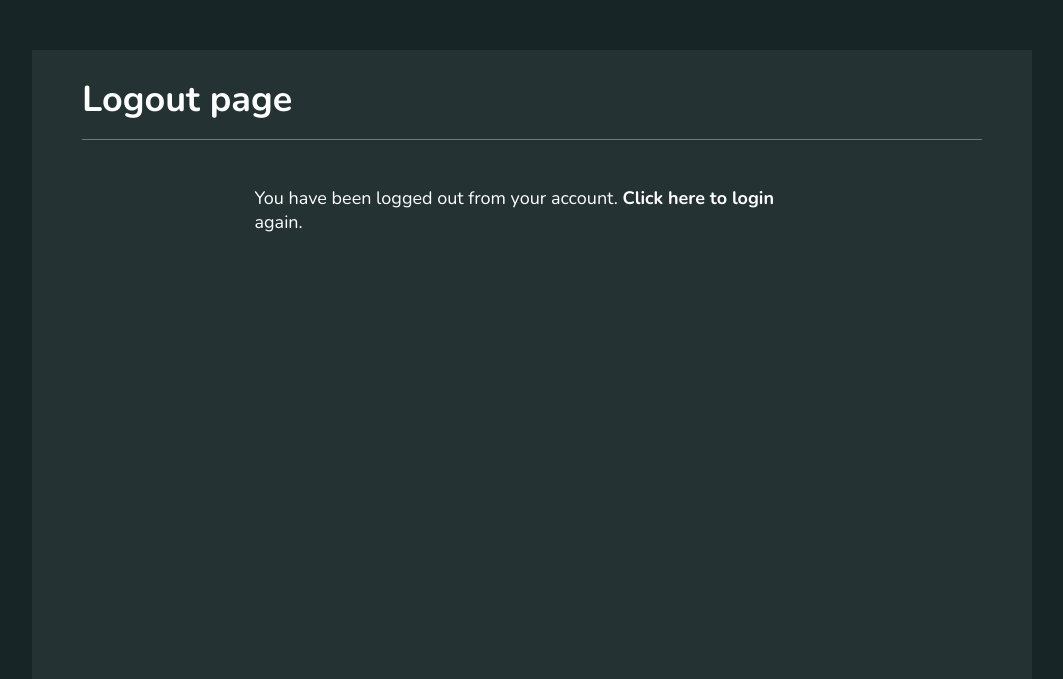
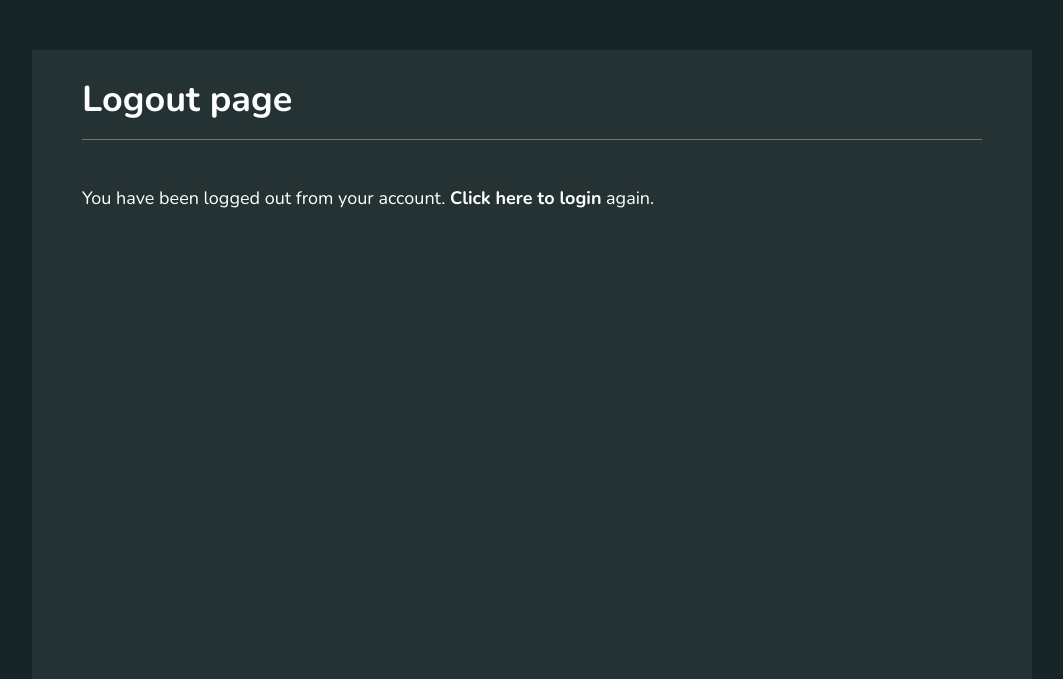
Before and after one commit to WiktorBK/CodingRoutine, a Django app: page /administration/logout/ in a window 1280 px wide. Shown: the part 150-829 px from the top of the page, without its empty margins (108-1171 px from the left). Run offline with Django 4.2, Linux system fonts and the light colour scheme; the visitor is signed in with stand-in values (Sample User, id 1); parts of the project's set-up code (start-up, migrations or seed data) failed here and were passed over.

```diff
--- a/administration/templates/administration/logout.html
+++ b/administration/templates/administration/logout.html
@@ -8,7 +8,7 @@
     </div>
 
     <div id="admin-content">
-        <p>You have been logged out from your account. <a href="{%url 'login' %}"><span style="margin:0; opacity:1; font-size: 18px;">Click here to login</span></a> again.</p>
+        <p style="width: 100%">You have been logged out from your account. <a href="{%url 'login' %}"><span style="margin:0; opacity:1; font-size: 18px;">Click here to login</span></a> again.</p>
     </div>
     </div>
     </div>
```
